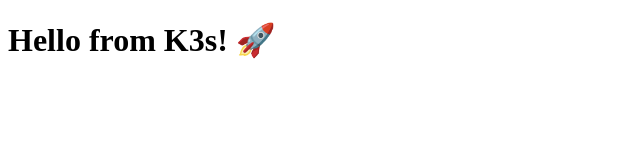
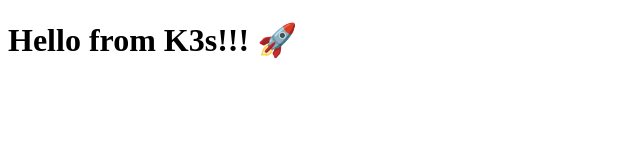
Before and after one commit to bogdanmomita/play-around, a plain HTML site: page index.html in a window 1280 px wide. Shown: the whole page, without its empty margins (0-640 px from the left). Drawn offline with Linux system fonts and the light colour scheme.

Commit message:
Test commit

```diff
--- a/index.html
+++ b/index.html
@@ -1,6 +1,6 @@
 <!DOCTYPE html>
 <html>
   <body>
-    <h1>Hello from K3s! 🚀</h1>
+    <h1>Hello from K3s!!! 🚀</h1>
   </body>
 </html>
```
